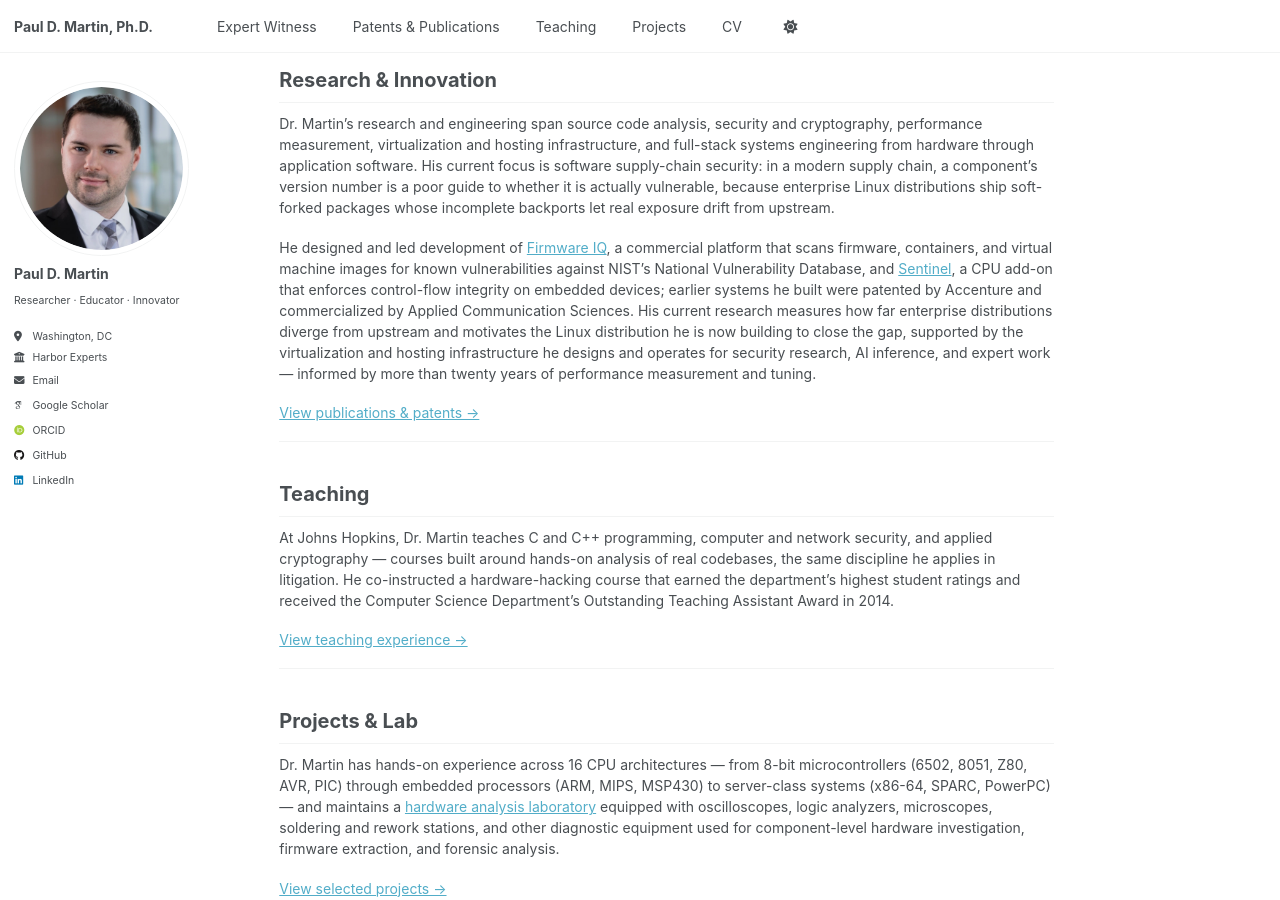
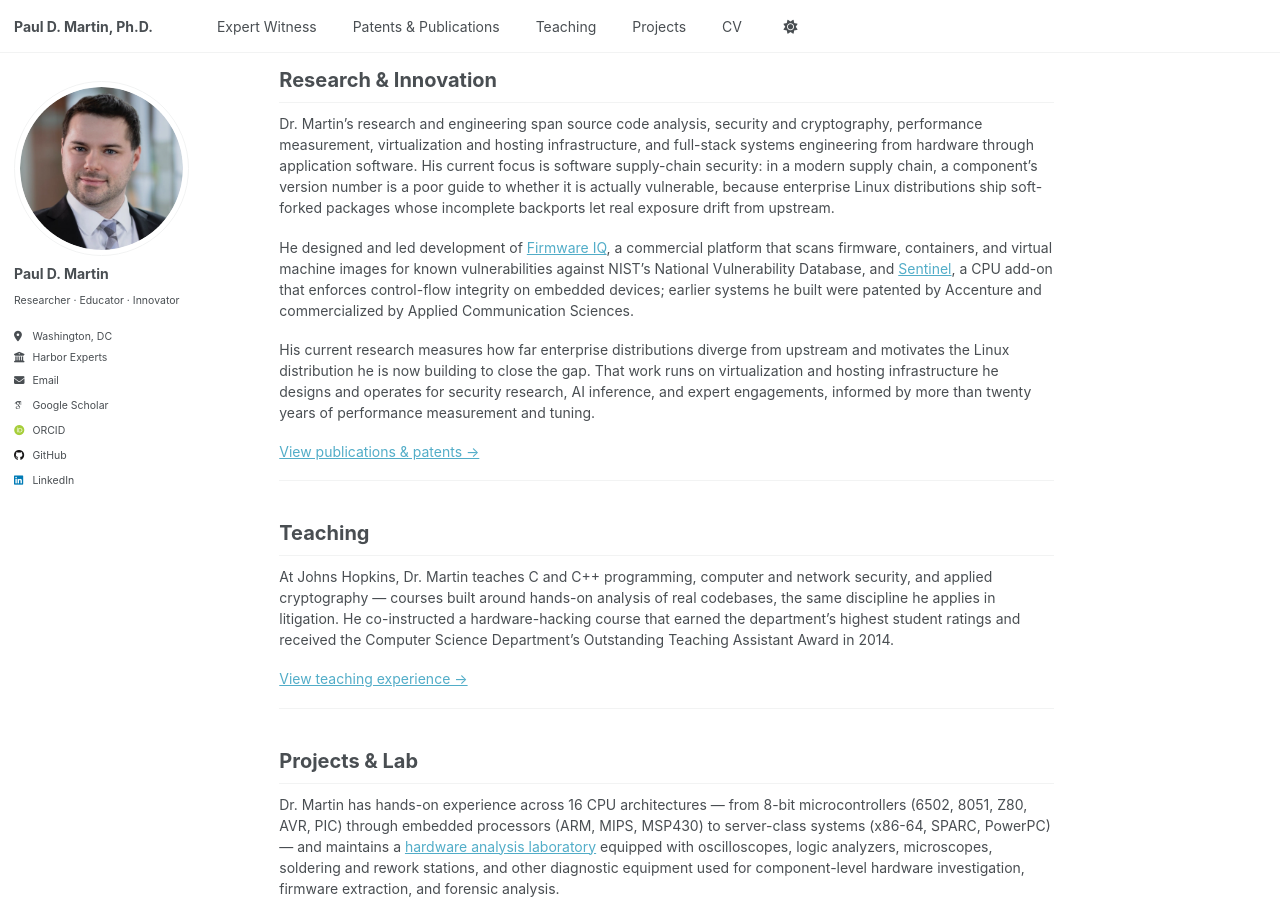
Before and after one commit to pauldmartinphd/pauldmartinphd.github.io, a Jekyll site: the page built from _pages/about.md, in a window 1280 px wide and 900 px high, scrolled down 933 px. Built offline with Jekyll 4.4.1, drawn with Linux system fonts in a browser that asks for light colours; some web fonts are replaced.

Commit message:
Fixed next round of issues.,

```diff
--- a/_includes/archive-single.html
+++ b/_includes/archive-single.html
@@ -26,13 +26,13 @@
       </div>
     {% endif %}
 
-    <h2 class="archive__item-title" itemprop="headline">
+    <h3 class="archive__item-title" itemprop="headline">
       {% if post.link %}
         <a href="{{ post.link }}">{{ title }}</a> <a href="{{ base_path }}{{ post.url }}" rel="permalink"><i class="fa fa-link" aria-hidden="true" title="permalink"></i><span class="sr-only">Permalink</span></a>
       {% else %}
         <a href="{{ base_path }}{{ post.url }}" rel="permalink">{{ title }}</a>
       {% endif %}
-    </h2>
+    </h3>
 
     {% if post.read_time %}
       <p class="page__meta"><i class="fa fa-clock" aria-hidden="true"></i> {% include read-time.html %}</p>
--- a/_pages/about.md
+++ b/_pages/about.md
@@ -38,7 +38,9 @@
 
 Dr. Martin's research and engineering span source code analysis, security and cryptography, performance measurement, virtualization and hosting infrastructure, and full-stack systems engineering from hardware through application software. His current focus is software supply-chain security: in a modern supply chain, a component's version number is a poor guide to whether it is actually vulnerable, because enterprise Linux distributions ship soft-forked packages whose incomplete backports let real exposure drift from upstream.
 
-He designed and led development of [Firmware IQ](https://harborlabs.com/regulatory-support/persistent-vulnerability-monitoring/), a commercial platform that scans firmware, containers, and virtual machine images for known vulnerabilities against NIST's National Vulnerability Database, and [Sentinel](https://scholar.google.com/citations?view_op=view_citation&hl=en&user=lmafl-QAAAAJ&citation_for_view=lmafl-QAAAAJ:eQOLeE2rZwMC), a CPU add-on that enforces control-flow integrity on embedded devices; earlier systems he built were patented by Accenture and commercialized by Applied Communication Sciences. His current research measures how far enterprise distributions diverge from upstream and motivates the Linux distribution he is now building to close the gap, supported by the virtualization and hosting infrastructure he designs and operates for security research, AI inference, and expert work — informed by more than twenty years of performance measurement and tuning.
+He designed and led development of [Firmware IQ](https://harborlabs.com/regulatory-support/persistent-vulnerability-monitoring/), a commercial platform that scans firmware, containers, and virtual machine images for known vulnerabilities against NIST's National Vulnerability Database, and [Sentinel](https://scholar.google.com/citations?view_op=view_citation&hl=en&user=lmafl-QAAAAJ&citation_for_view=lmafl-QAAAAJ:eQOLeE2rZwMC), a CPU add-on that enforces control-flow integrity on embedded devices; earlier systems he built were patented by Accenture and commercialized by Applied Communication Sciences.
+
+His current research measures how far enterprise distributions diverge from upstream and motivates the Linux distribution he is now building to close the gap. That work runs on virtualization and hosting infrastructure he designs and operates for security research, AI inference, and expert engagements, informed by more than twenty years of performance measurement and tuning.
 
 [View publications & patents &rarr;](/publications/)
 
--- a/_pages/publications.html
+++ b/_pages/publications.html
@@ -16,7 +16,9 @@
 
 <p>A central thread in Dr. Martin's current research is software supply-chain security: quantifying, and then reducing, the gap between a software component's nominal version and its true vulnerability exposure &mdash; from firmware, through operating-system distributions, to language package managers.</p>
 
-<p>This work grows directly out of Firmware IQ, which identifies the components inside a firmware image and maps them to known CVEs. Dr. Martin's research applies the same lens one layer up, at the operating-system distribution: because enterprise and &ldquo;stable&rdquo; Linux distributions maintain soft forks of upstream packages, with incomplete backports and out-of-sync LTS trees, two packages reporting the same upstream version can carry very different real-world exposure. He quantifies this divergence, and the patch lead time between rolling and enterprise distributions, to ask whether rolling releases are in fact more secure and how distributions might share backporting effort rather than duplicate it &mdash; questions that in turn motivate the Linux distribution he is now building.</p>
+<p>This work grows directly out of Firmware IQ, which identifies the components inside a firmware image and maps them to known CVEs. Dr. Martin's research applies the same lens one layer up, at the operating-system distribution: because enterprise and &ldquo;stable&rdquo; Linux distributions maintain soft forks of upstream packages, with incomplete backports and out-of-sync LTS trees, two packages reporting the same upstream version can carry very different real-world exposure.</p>
+
+<p>He quantifies this divergence, and the patch lead time between rolling and enterprise distributions, to ask whether rolling releases are in fact more secure and how distributions might share backporting effort rather than duplicate it &mdash; questions that in turn motivate the Linux distribution he is now building.</p>
 
 <p>This research spans several related threads:</p>
 
```
Also changed, not shown: _pages/cv.md (+3 -1 lines), _teaching/2023-security-privacy.md (+1 -1 lines).
